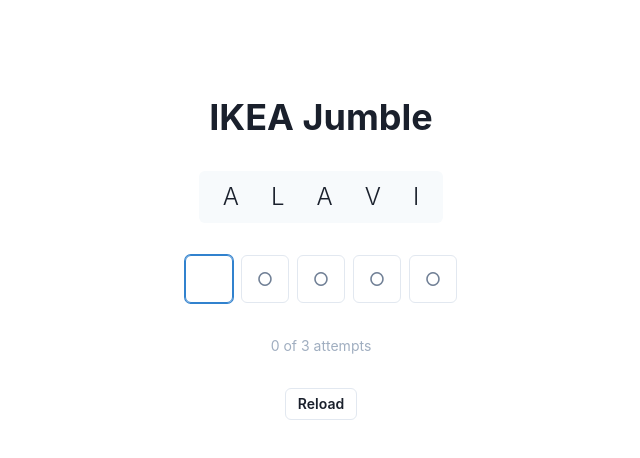
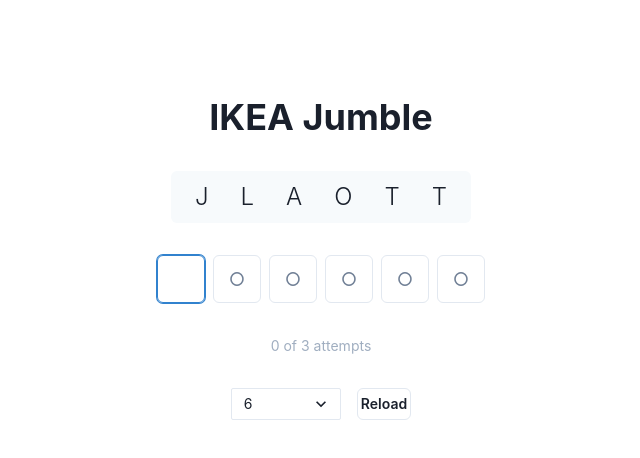
Before and after one commit to avikantz/ikea-word-games, a Next.js app: page / in a window 1280 px wide. Shown: the top 458 px of the page, without its empty margins (319-959 px from the left). Built offline with nearby package versions, Linux system fonts and the light colour scheme.

Commit message:
Focus matching

```diff
--- a/src/app/api/jumble/route.ts
+++ b/src/app/api/jumble/route.ts
@@ -24,6 +24,7 @@
   // Get random word from unique item list
   const randomWord: string = list[Math.floor(Math.random() * list.length)];
 
+
   const response = {
     word: randomWord,
     data: itemMap[randomWord],
--- a/src/app/page.tsx
+++ b/src/app/page.tsx
@@ -1,6 +1,12 @@
 "use client";
 
-import { useCallback, useEffect, useState } from "react";
+import {
+  LegacyRef,
+  useCallback,
+  useEffect,
+  useRef,
+  useState,
+} from "react";
 import {
   Box,
   Button,
@@ -14,12 +20,15 @@
   Image,
   PinInput,
   PinInputField,
+  Select,
   Text,
   VStack,
 } from "@chakra-ui/react";
+
 import { IKEAProduct } from "@/interfaces";
 
 export default function Home() {
+  const [length, setLength] = useState<number>(6);
   const [word, setWord] = useState<string>();
   const [shuffledWord, setShuffledWord] = useState<string>();
   const [product, setProduct] = useState<IKEAProduct>();
@@ -27,9 +36,11 @@
   const [guess, setGuess] = useState<string>();
   const [attempts, setAttempts] = useState<number>(0);
 
+  const firstPinInputField = useRef<HTMLInputElement>();
+
   const getWords = useCallback(async () => {
     try {
-      const response = await fetch("/api/jumble");
+      const response = await fetch(`/api/jumble?length=${length}`);
       const res: { word: string; data: IKEAProduct } = await response.json();
       setWord(res.word);
       setShuffledWord(
@@ -39,6 +50,7 @@
           .join("")
       );
       setProduct(res.data);
+      firstPinInputField?.current?.focus();
     } catch (error) {
       // ???
       setWord(undefined);
@@ -48,7 +60,7 @@
       setGuess("");
       setAttempts(0);
     }
-  }, []);
+  }, [length]);
 
   useEffect(() => {
     getWords();
@@ -58,8 +70,17 @@
     setGuess(value.toUpperCase());
     if (word && value.length === word.length) {
       setAttempts(attempts + 1);
+      if (word.toUpperCase() !== value.toUpperCase()) {
+        setGuess("");
+        firstPinInputField?.current?.focus();
+      }
     }
   };
+
+  const onLengthChange = (event: React.ChangeEvent<HTMLSelectElement>) => {
+    setLength(Number(event.target.value));
+    firstPinInputField?.current?.focus();
+  }
 
   return (
     <main>
@@ -84,9 +105,13 @@
                   value={guess}
                   onChange={onGuessChange}
                   type="alphanumeric"
-                  isDisabled={guess === word || attempts >= 3}
+                  isDisabled={!word || guess === word || attempts >= 3}
                 >
-                  {Array(word.length)
+                  <PinInputField
+                    ref={firstPinInputField as LegacyRef<HTMLInputElement>}
+                    textTransform="uppercase"
+                  />
+                  {Array(word.length - 1)
                     .fill(0)
                     .map((_, i) => (
                       <PinInputField textTransform="uppercase" key={i} />
@@ -95,7 +120,7 @@
               </HStack>
             )}
 
-            {guess === word && (
+            {word && guess === word && (
               <Text textAlign="center" fontSize="xl" color="green.500">
                 You got it!
               </Text>
@@ -133,9 +158,30 @@
               </Card>
             )}
 
-            <Button size="sm" variant="outline" onClick={getWords}>
-              Reload
-            </Button>
+            <HStack spacing="4">
+              <Select
+                size="sm"
+                placeholder="Length"
+                value={length}
+                onChange={onLengthChange}
+              >
+                <option value="4">4</option>
+                <option value="5">5</option>
+                <option value="6">6</option>
+                <option value="7">7</option>
+                <option value="8">8</option>
+                <option value="9">9</option>
+              </Select>
+
+              <Button
+                size="sm"
+                variant="outline"
+                onClick={getWords}
+                isLoading={!word}
+              >
+                Reload
+              </Button>
+            </HStack>
           </VStack>
         </Container>
       </Box>
```
